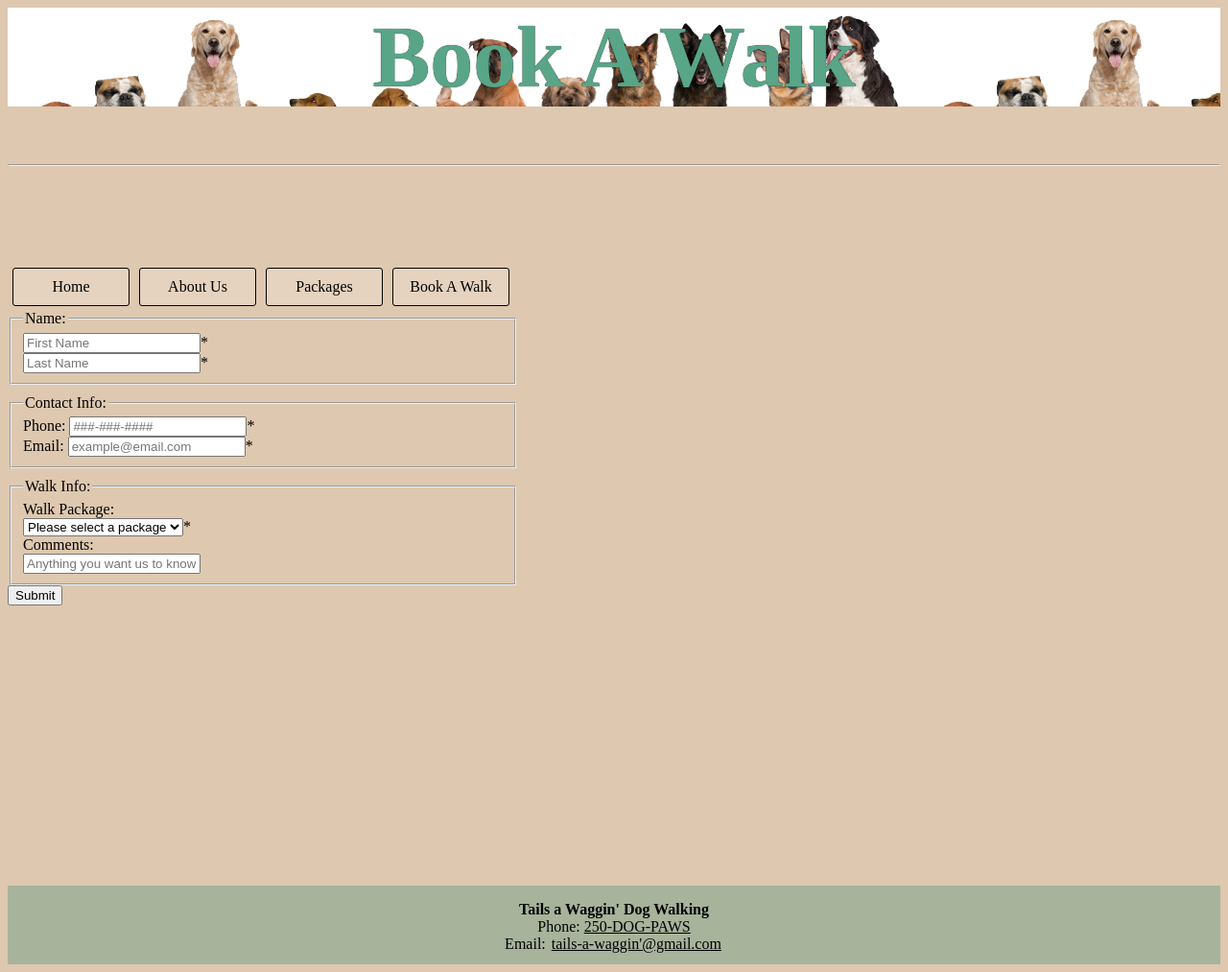
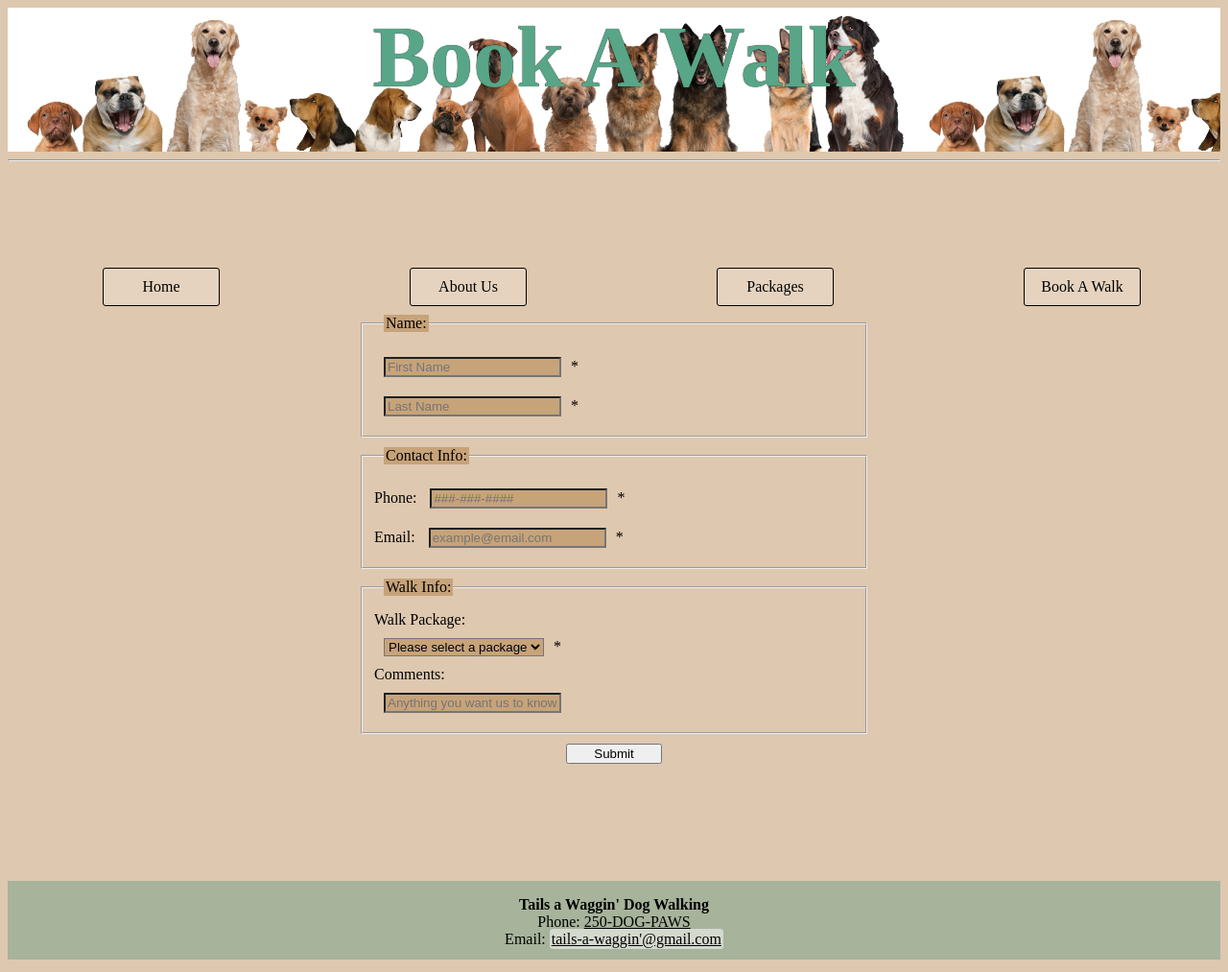
Before and after one commit to liamebirge/dogWalking, a plain HTML site: page bookAWalk.html in a window 1280 px wide. Shown: the whole page at 96% size. Drawn offline with Linux system fonts and the light colour scheme.

Commit message:
Update dogWalkingStyle.css

```diff
--- a/dogWalkingStyle.css
+++ b/dogWalkingStyle.css
@@ -4,13 +4,8 @@ body{
 }
 header{
 	text-align: center;
-<<<<<<< HEAD
-	height:120px;
-=======
 	height: 150px;
 	background-image: url("Pictures/headerpackages.jpg");
-
->>>>>>> 1aa396e5181fd94d3157b7104348b37f22502594
 }
 header h1{
 	font-size: 90;
@@ -69,27 +64,19 @@ a:hover{
 	text-decoration: none;
 	color:black;
 	border:1px dotted black;
-<<<<<<< HEAD
 }
 a.email{
 	border:none;
-=======
 	background-color: rgba(255, 255, 255, 0.5);
->>>>>>> 1aa396e5181fd94d3157b7104348b37f22502594
 }
 fieldset{
 	width:500px;
 	margin-top:10px;
 	margin-bottom
 }
-<<<<<<< HEAD
 fieldset input, fieldset legend, fieldset select{
 	margin:10px;
-=======
-fieldset input, fieldset select{
-	margin:10px;
 	background-color: #C7A379;
->>>>>>> 1aa396e5181fd94d3157b7104348b37f22502594
 }
 #submitBttn{
 	margin-top:10px;
```
